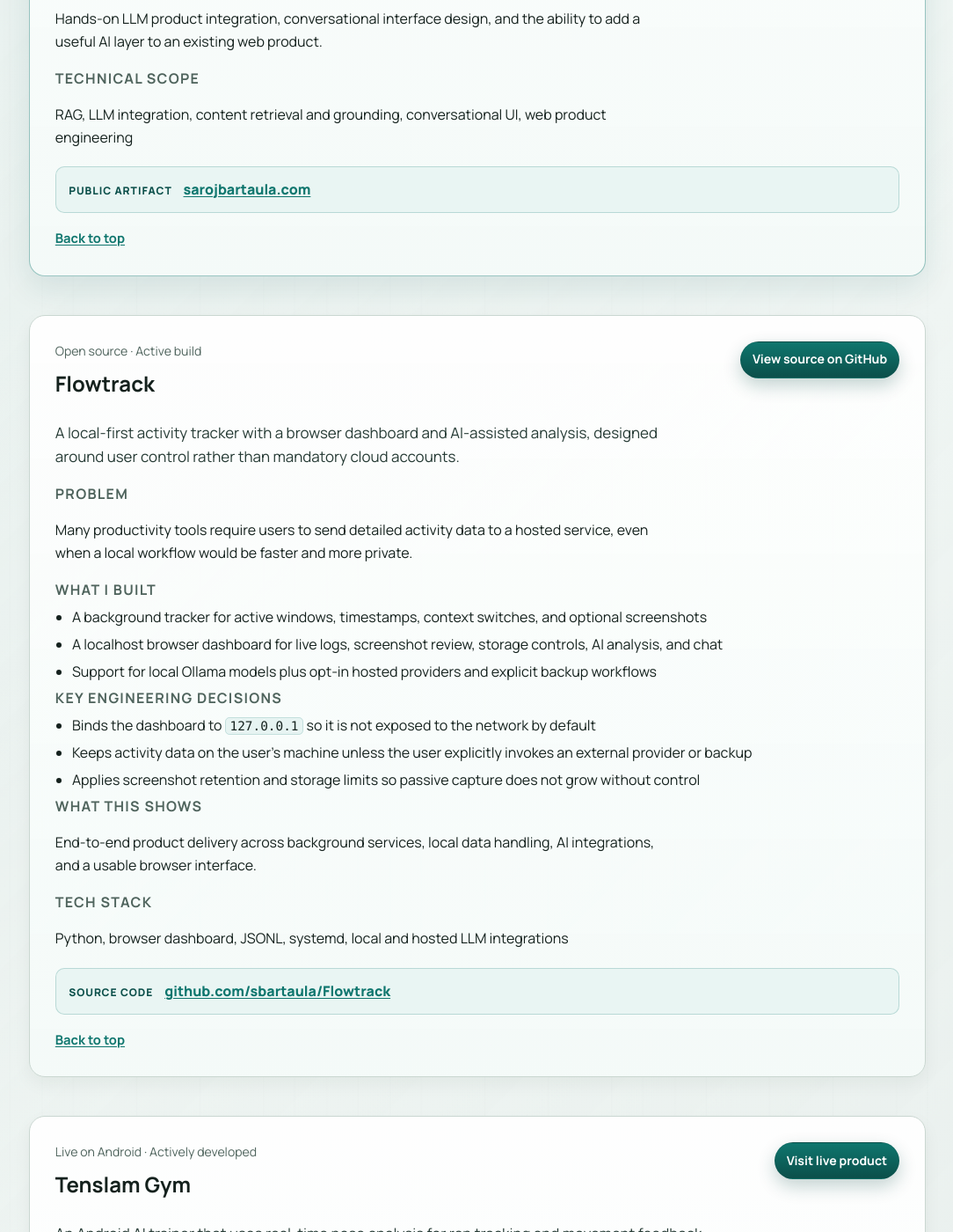
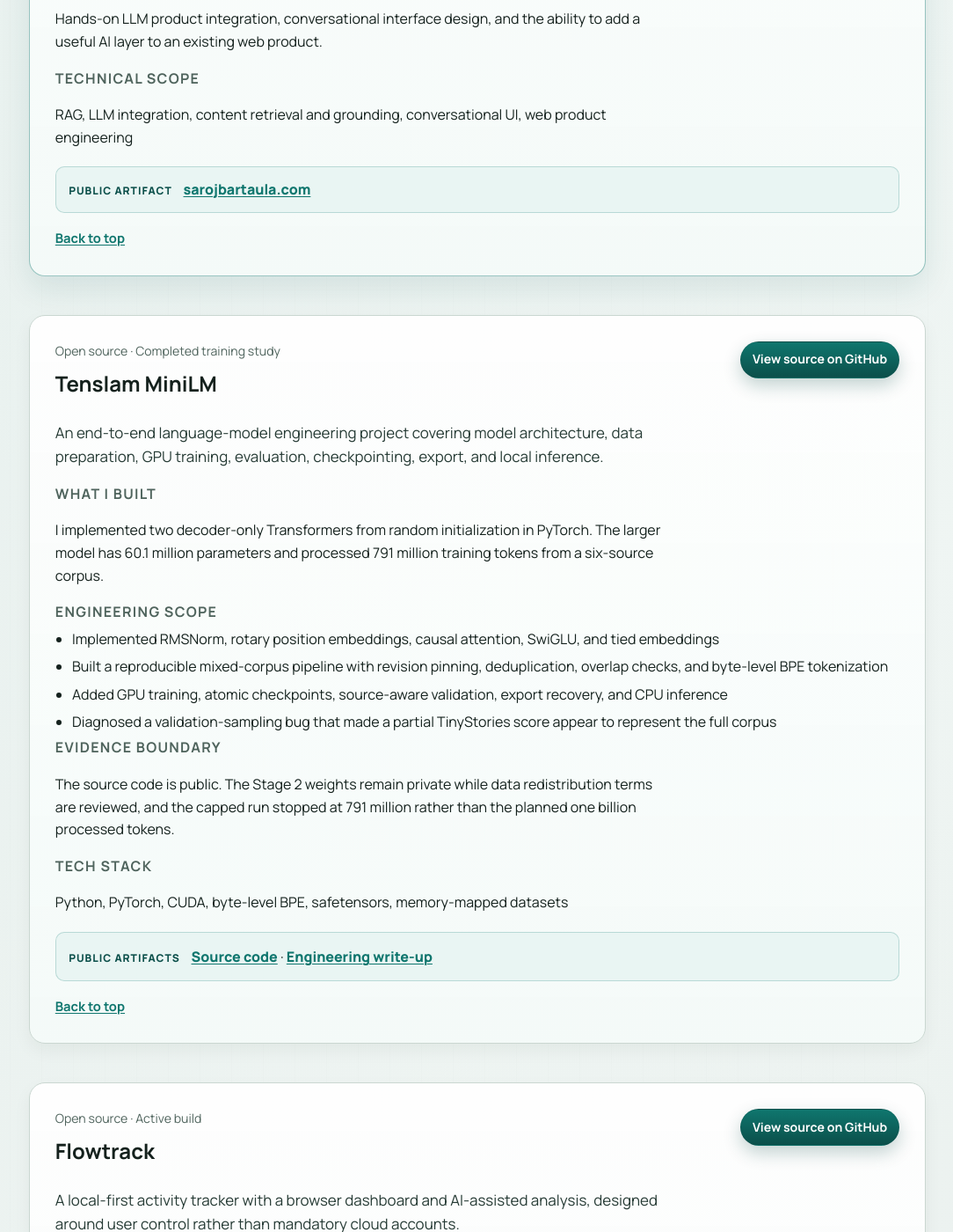
Before and after one commit to sbartaula/sbartaula.github.io, a Jekyll site: the page built from projects.md, in a window 1280 px wide and 1400 px high, scrolled down 1314 px. Shown: the whole window at 88% size, without its empty margins (97-1181 px from the left). Built offline with Jekyll 4.4.1, drawn with Linux system fonts in a browser that asks for light colours.

Commit message:
Publish Tenslam MiniLM training write-up

```diff
--- a/_config.yml
+++ b/_config.yml
@@ -31,6 +31,7 @@ social:
 projects:
   blog_assistant: "https://sarojbartaula.com/"
   flowtrack: "https://github.com/sbartaula/Flowtrack"
+  tenslam_minilm: "https://github.com/sbartaula/Minillm-pretrain"
   tenslam_gym: "https://www.tenslam.com/"
   tenslam_vision: "https://www.tenslamvision.com/"
 
--- a/projects.md
+++ b/projects.md
@@ -23,6 +23,7 @@ description: "Selected LLM, computer vision, backend, and product engineering wo
   <h2>Featured projects</h2>
   <ol>
     <li><a href="#personal-blog-ai-assistant">SaroAI — Site-Grounded Blog Assistant</a></li>
+    <li><a href="#tenslam-minilm">Tenslam MiniLM</a></li>
     <li><a href="#flowtrack">Flowtrack</a></li>
     <li><a href="#tenslam-gym">Tenslam Gym</a></li>
     <li><a href="#tenslam-vision-motion-engine">Tenslam Vision Motion Engine</a></li>
@@ -69,6 +70,40 @@ description: "Selected LLM, computer vision, backend, and product engineering wo
     <div class="project-proof">
       <span>Public artifact</span>
       <a href="{{ site.projects.blog_assistant }}">sarojbartaula.com</a>
+    </div>
+    <p class="project-nav"><a href="#projects-top">Back to top</a></p>
+  </article>
+
+  <article class="panel project-card" id="tenslam-minilm">
+    <div class="project-card-header">
+      <div>
+        <p class="meta">Open source · Completed training study</p>
+        <h2>Tenslam MiniLM</h2>
+      </div>
+      <a class="button button-compact" href="{{ site.projects.tenslam_minilm }}">View source on GitHub</a>
+    </div>
+    <p class="project-lede">An end-to-end language-model engineering project covering model architecture, data preparation, GPU training, evaluation, checkpointing, export, and local inference.</p>
+
+    <h3>What I built</h3>
+    <p>I implemented two decoder-only Transformers from random initialization in PyTorch. The larger model has 60.1 million parameters and processed 791 million training tokens from a six-source corpus.</p>
+
+    <h3>Engineering scope</h3>
+    <ul class="clean-list compact-list signal-list">
+      <li>Implemented RMSNorm, rotary position embeddings, causal attention, SwiGLU, and tied embeddings</li>
+      <li>Built a reproducible mixed-corpus pipeline with revision pinning, deduplication, overlap checks, and byte-level BPE tokenization</li>
+      <li>Added GPU training, atomic checkpoints, source-aware validation, export recovery, and CPU inference</li>
+      <li>Diagnosed a validation-sampling bug that made a partial TinyStories score appear to represent the full corpus</li>
+    </ul>
+
+    <h3>Evidence boundary</h3>
+    <p>The source code is public. The Stage 2 weights remain private while data redistribution terms are reviewed, and the capped run stopped at 791 million rather than the planned one billion processed tokens.</p>
+
+    <h3>Tech stack</h3>
+    <p>Python, PyTorch, CUDA, byte-level BPE, safetensors, memory-mapped datasets</p>
+
+    <div class="project-proof">
+      <span>Public artifacts</span>
+      <p><a href="{{ site.projects.tenslam_minilm }}">Source code</a> · <a href="{{ '/writing/building-tenslam-minilm/' | relative_url }}">Engineering write-up</a></p>
     </div>
     <p class="project-nav"><a href="#projects-top">Back to top</a></p>
   </article>
```
Also changed, not shown: _posts/2026-10-14-building-tenslam-minilm.md (+5 -4 lines), index.md (+9 -0 lines).
